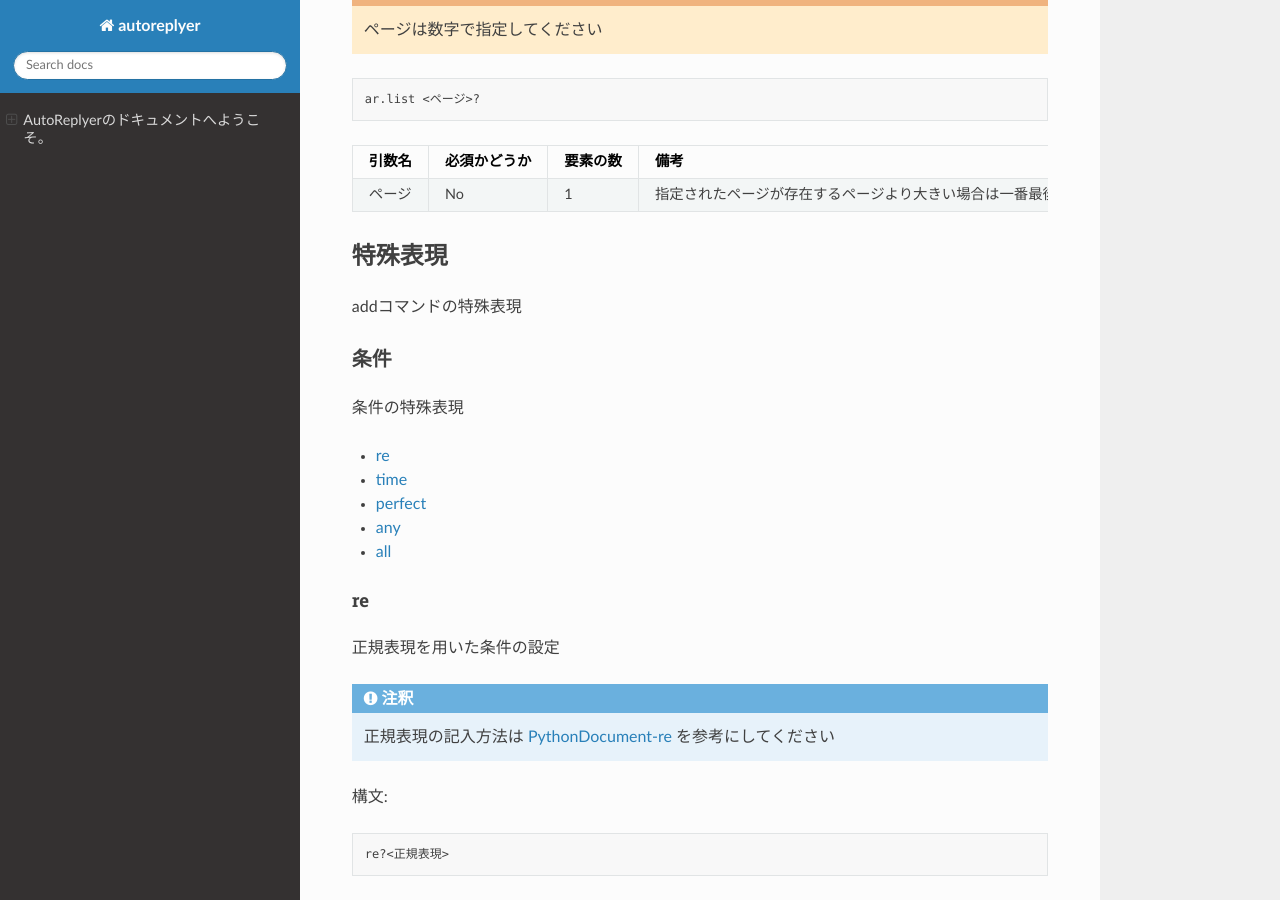
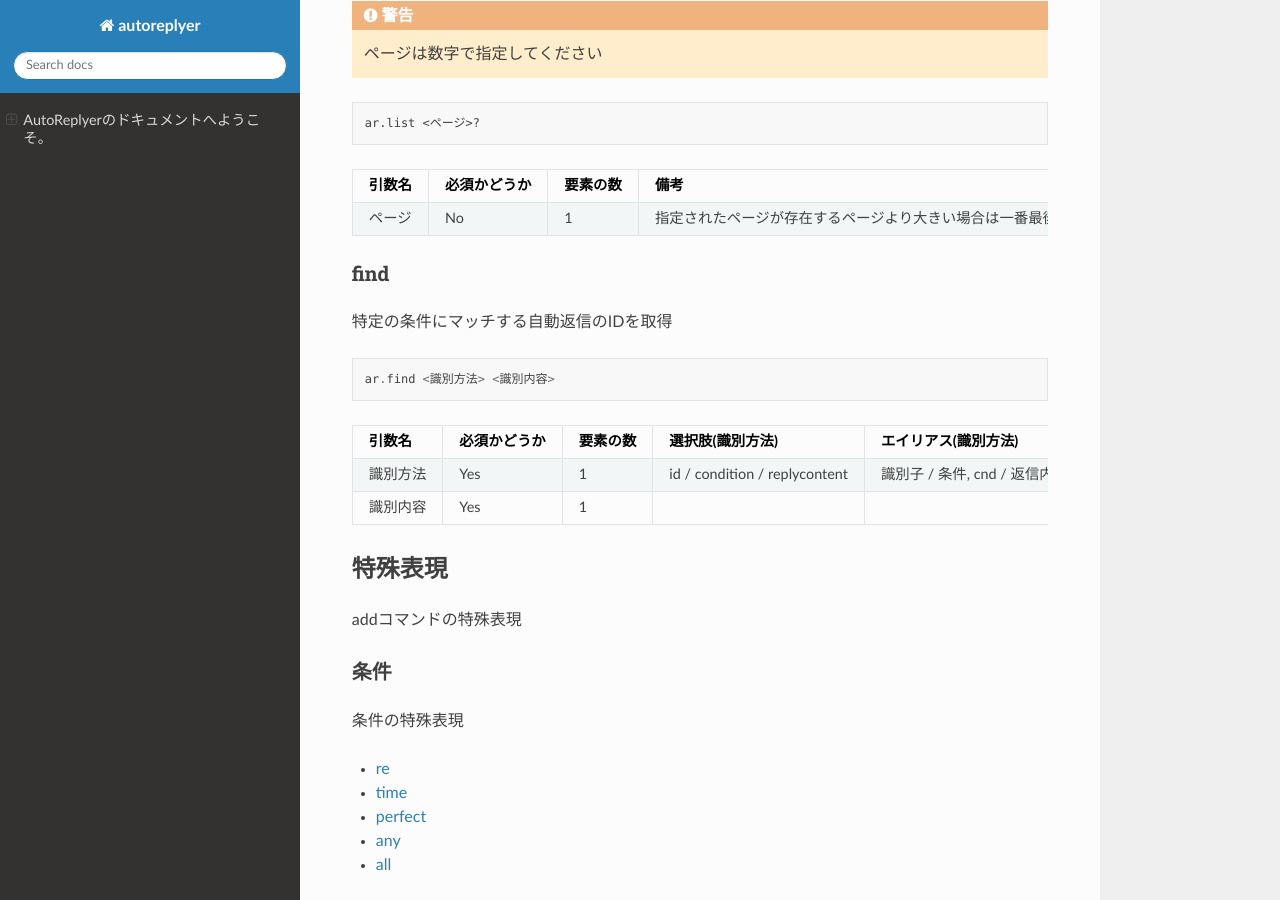
Before and after one commit to AomiVel/AutoReplyerDoc, a Sphinx documentation site: the page built from docs/index.rst, in a window 1280 px wide and 900 px high, scrolled down 2191 px. Built offline with Sphinx 7.4.7 and the Read the Docs theme 2.0.0, drawn with Linux system fonts in a browser that asks for light colours.

Commit message:
add: find command

```diff
--- a/docs/index.rst
+++ b/docs/index.rst
@@ -32,6 +32,7 @@ commands
 * :ref:`remove`
 * :ref:`reset`
 * :ref:`list`
+* :ref:`find`
 
 
 .. _add:
@@ -120,6 +121,28 @@ list
     :widths: 9, 18, 12, 60
 
     "ページ", "No", "1", "指定されたページが存在するページより大きい場合は一番最後のページが表示されます"
+
+
+
+.. _find:
+
+find
+----------
+特定の条件にマッチする自動返信のIDを取得
+
+
+::
+
+    ar.find <識別方法> <識別内容>
+
+
+.. csv-table::
+    :header: "引数名", "必須かどうか", "要素の数", "選択肢(識別方法)", "エイリアス(識別方法)"
+    :widths: 12, 18, 12, 87, 90
+
+    "識別方法", "Yes", "1", "id / condition / replycontent", "識別子 / 条件, cnd / 返信内容, cnt, rc"
+    "識別内容", "Yes", "1", "", ""
+
 
 
 .. _uniqueexpression:
```
